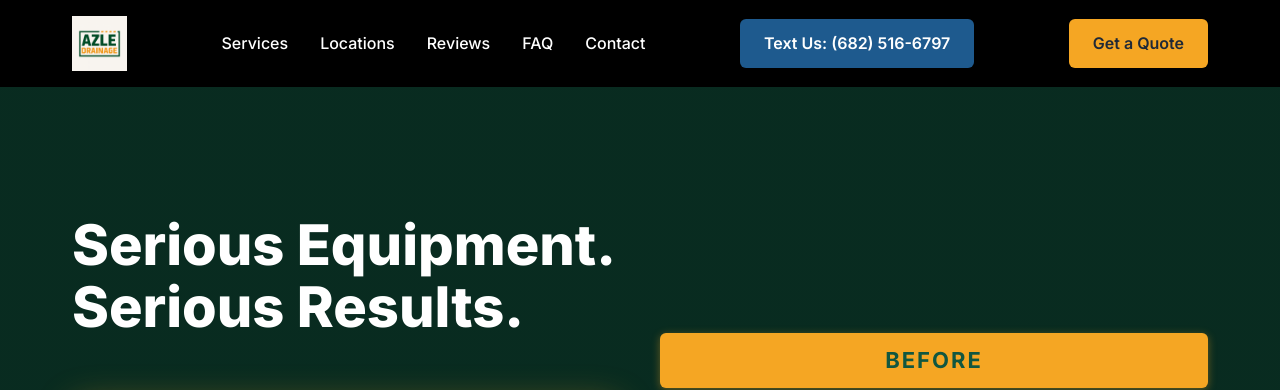
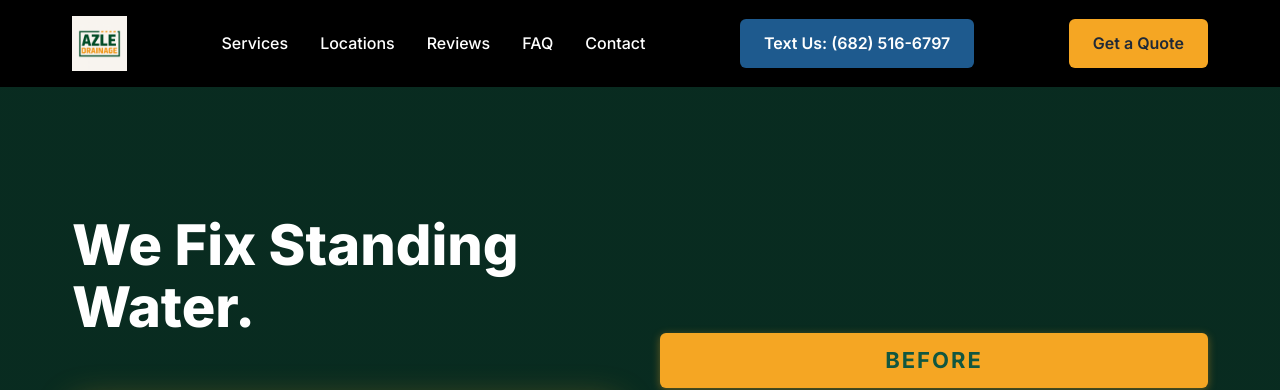
Before and after one commit to GroundMountCompany/azle-drainage-website, a plain HTML site: page index.html in a window 1280 px wide. Shown: the top 390 px of the page. Drawn offline with Linux system fonts and the light colour scheme; some packages are replaced by stand-ins of ours.

Commit message:
Update homepage tagline

```diff
--- a/index.html
+++ b/index.html
@@ -2104,7 +2104,7 @@
         <div class="container">
             <div class="hero-content">
                 <div class="hero-text">
-                    <h1>Serious Equipment. Serious Results.</h1>
+                    <h1>We Fix Standing Water.</h1>
 
                     <!-- END OF YEAR SALE OFFER -->
                     <div class="sale-offer-container">
```
